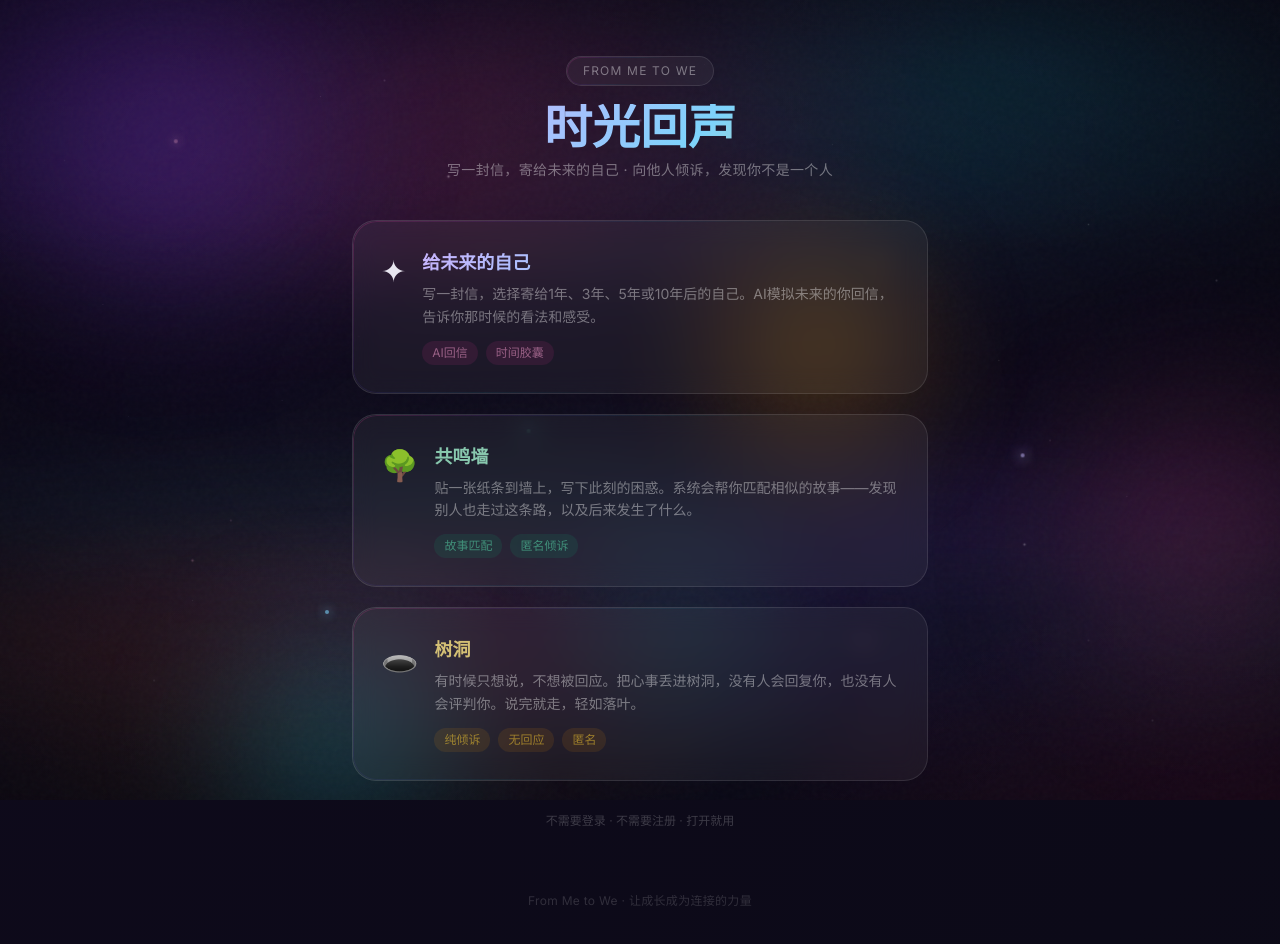
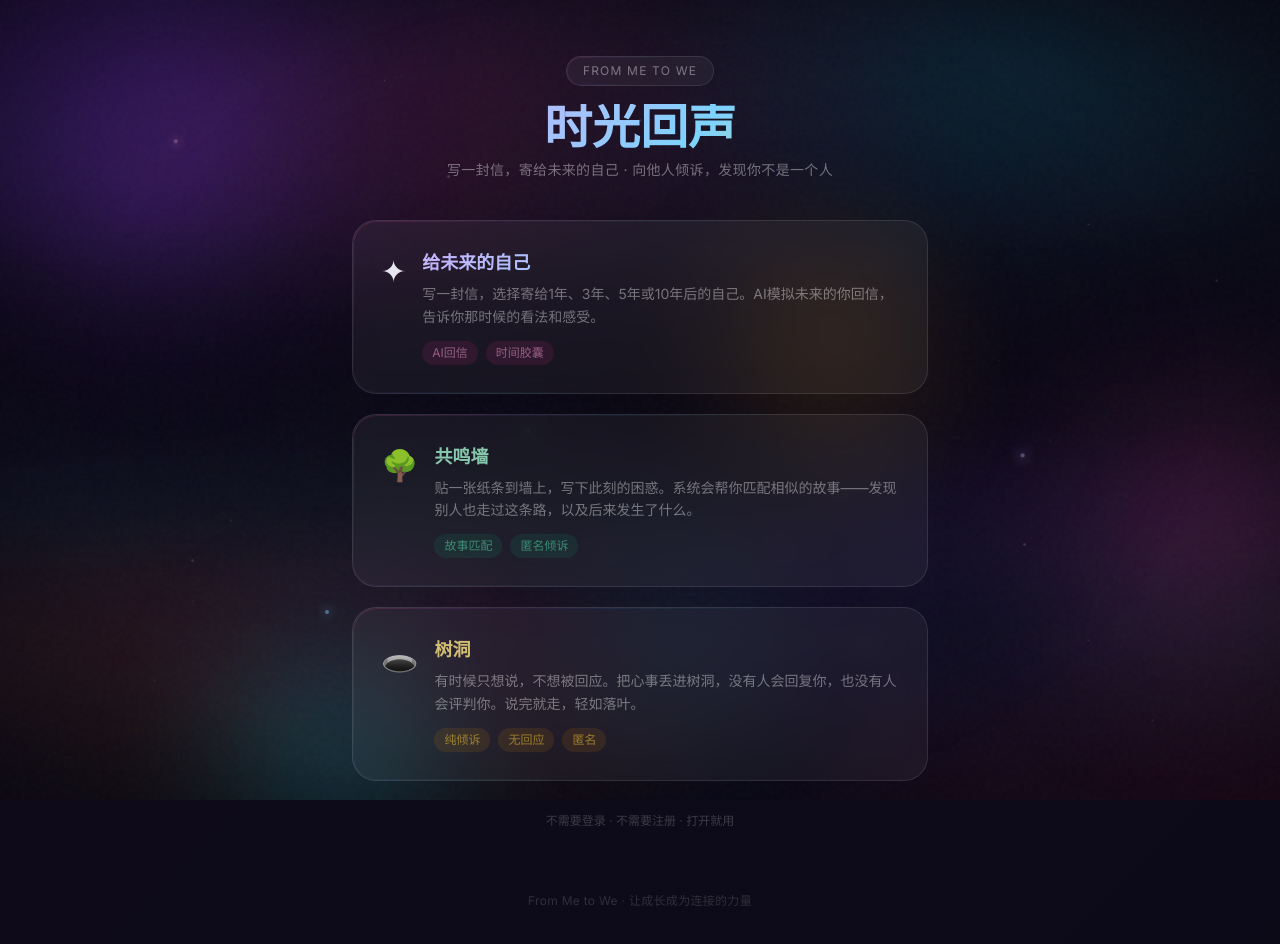
Before and after one commit to zhangfugui0117-stack/time-echo, a Next.js app: page / in a window 1280 px wide. Shown: the top 944 px of the page. Built offline with nearby package versions, Linux system fonts and the light colour scheme.

Commit message:
修复：添加内容区域暗化遮罩，让光球退到UI后面不干扰内容

```diff
--- a/src/app/globals.css
+++ b/src/app/globals.css
@@ -226,6 +226,15 @@ body {
   pointer-events: none;
   z-index: 1;
   background: radial-gradient(ellipse at center, transparent 40%, rgba(0,0,0,0.35) 100%);
+}
+
+/* 内容区域暗化遮罩（让光球退到UI后面） */
+.content-veil {
+  position: fixed;
+  inset: 0;
+  pointer-events: none;
+  z-index: 1;
+  background: radial-gradient(ellipse 55% 65% at center, rgba(8, 6, 16, 0.65), rgba(8, 6, 16, 0.2) 60%, transparent 80%);
 }
 
 /* 噪点纹理 */
--- a/src/app/page.tsx
+++ b/src/app/page.tsx
@@ -442,6 +442,7 @@ export default function Home() {
         <div className="shooting-star" />
       </div>
       <div className="vignette" />
+      <div className="content-veil" />
       <div className="noise-overlay" />
 
       {/* 主内容 */}
```
